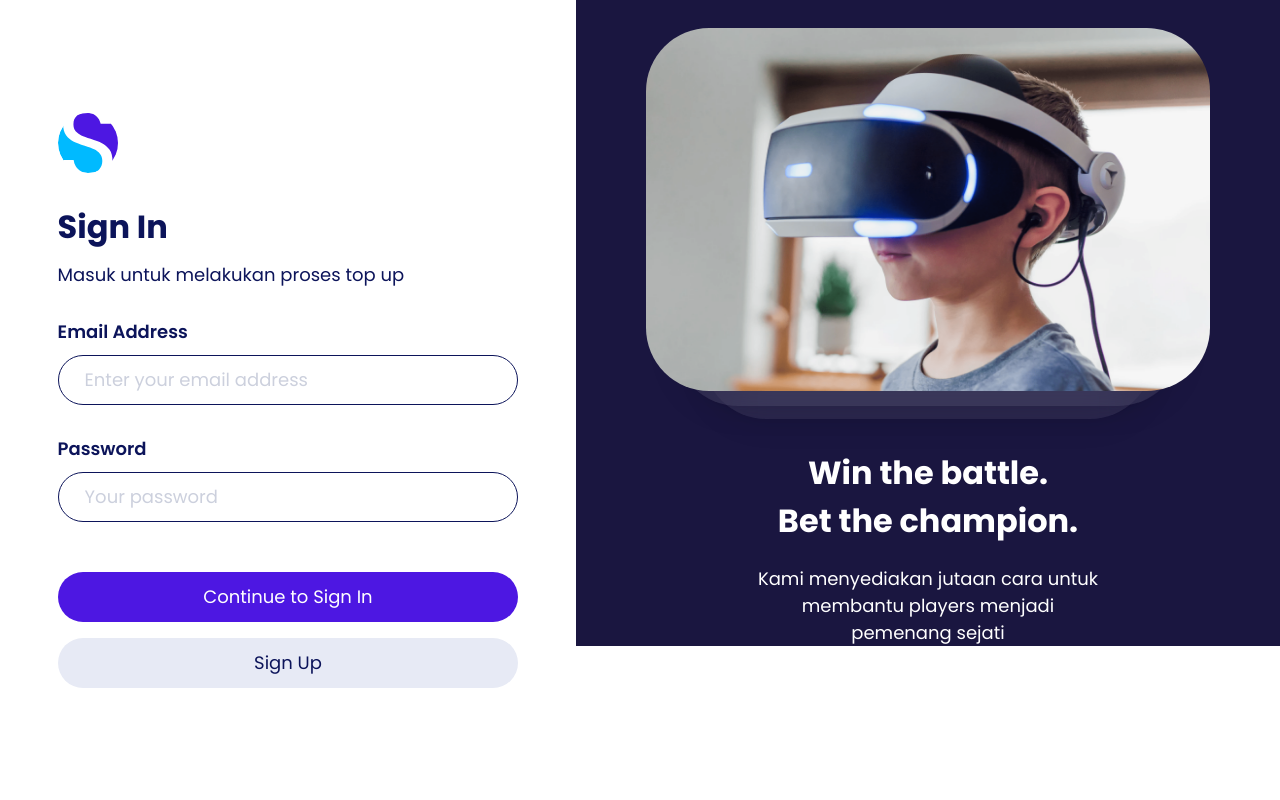
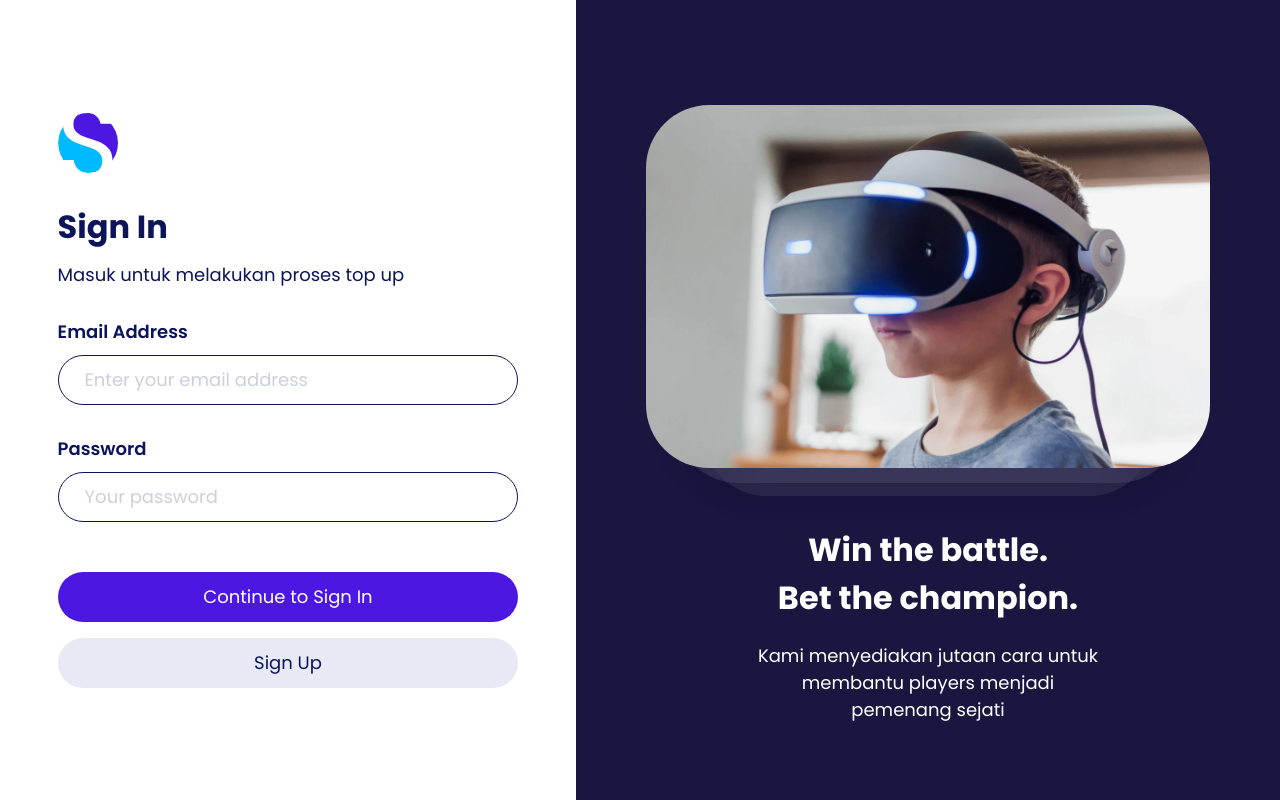
Before and after one commit to firlyafriansyah/GamingStore, a Next.js app: page /signin in a window 1280 px wide. Built offline with nearby package versions, Linux system fonts and the light colour scheme.

Commit message:
Fixed responsive design: setup sign in height

```diff
--- a/styles/signin.module.css
+++ b/styles/signin.module.css
@@ -40,7 +40,7 @@
   background-color: #1A1640;
   display: flex;
   flex-direction: column;
-  height: 100%;
+  min-height: 100vh;
   justify-content: center;
   align-items: center;
 }
```
